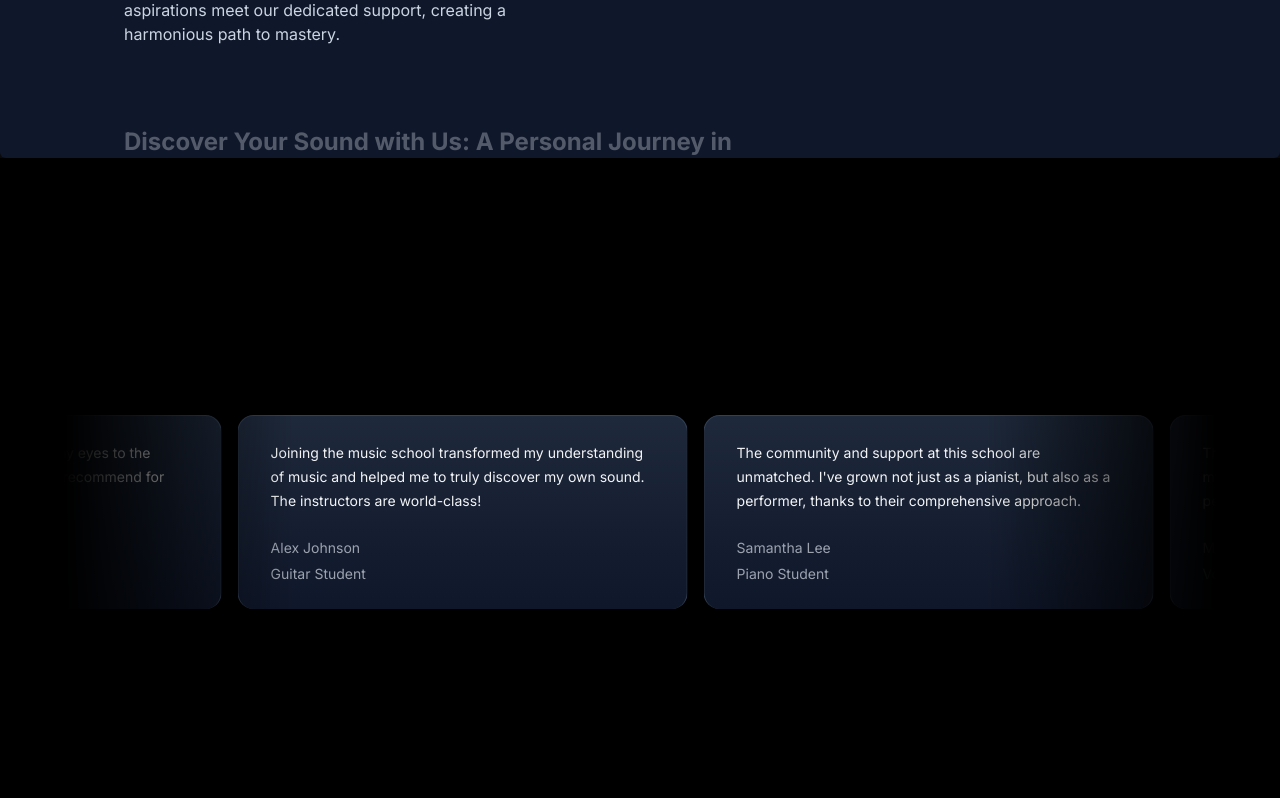
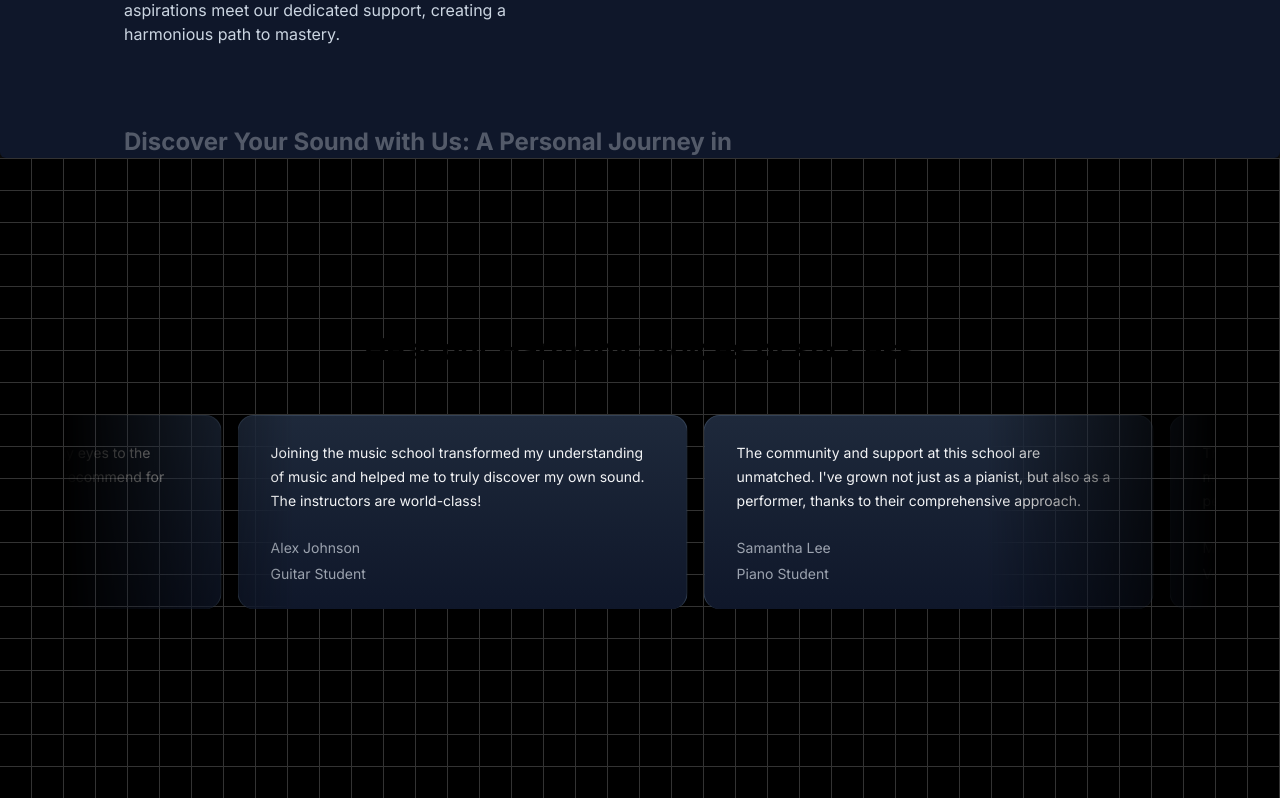
Before and after one commit to maharshiPatel9094/NEXTJS_music_academy_project, a Next.js app in the folder music_academy_project/: page / in a window 1280 px wide. Shown: the part 1670-2468 px from the top of the page. Built offline with nearby package versions, Linux system fonts and the light colour scheme.

Commit message:
tailwing config added for background  grid

```diff
--- a/music_academy_project/package.json
+++ b/music_academy_project/package.json
@@ -11,6 +11,7 @@
   "dependencies": {
     "clsx": "^2.1.0",
     "framer-motion": "^11.0.8",
+    "mini-svg-data-uri": "^1.4.4",
     "next": "14.1.3",
     "react": "^18",
     "react-dom": "^18",
--- a/music_academy_project/tailwind.config.ts
+++ b/music_academy_project/tailwind.config.ts
@@ -1,4 +1,7 @@
 import type { Config } from "tailwindcss";
+
+
+const svgToDataUri = require("mini-svg-data-uri");
 const colors = require("tailwindcss/colors");
 const {
   default: flattenColorPalette,
@@ -14,6 +17,30 @@
   addBase({
     ':root': newVars,
   });
+}
+
+// plugin for adding utilities for the svg pattern
+function addSvgPatterns({ matchUtilities, theme }: any) {
+  matchUtilities(
+    {
+      'bg-grid': (value: any) => ({
+        backgroundImage: `url("${svgToDataUri(
+          `<svg xmlns="http://www.w3.org/2000/svg" viewBox="0 0 32 32" width="32" height="32" fill="none" stroke="${value}"><path d="M0 .5H31.5V32"/></svg>`
+        )}")`,
+      }),
+      'bg-grid-small': (value: any) => ({
+        backgroundImage: `url("${svgToDataUri(
+          `<svg xmlns="http://www.w3.org/2000/svg" viewBox="0 0 32 32" width="8" height="8" fill="none" stroke="${value}"><path d="M0 .5H31.5V32"/></svg>`
+        )}")`,
+      }),
+      'bg-dot': (value: any) => ({
+        backgroundImage: `url("${svgToDataUri(
+          `<svg xmlns="http://www.w3.org/2000/svg" viewBox="0 0 32 32" width="16" height="16" fill="none"><circle fill="${value}" id="pattern-circle" cx="10" cy="10" r="1.6257413380501518"></circle></svg>`
+        )}")`,
+      }),
+    },
+    { values: flattenColorPalette(theme('backgroundColor')), type: 'color' }
+  );
 }
 
 const config: Config = {
@@ -48,6 +75,6 @@
     },
   },
 },
-plugins: [addVariablesForColors],
+plugins: [addVariablesForColors, addSvgPatterns],
 };
 export default config;
```
Also changed, not shown: 1 other file (tests, documents, lock files or other folders).
